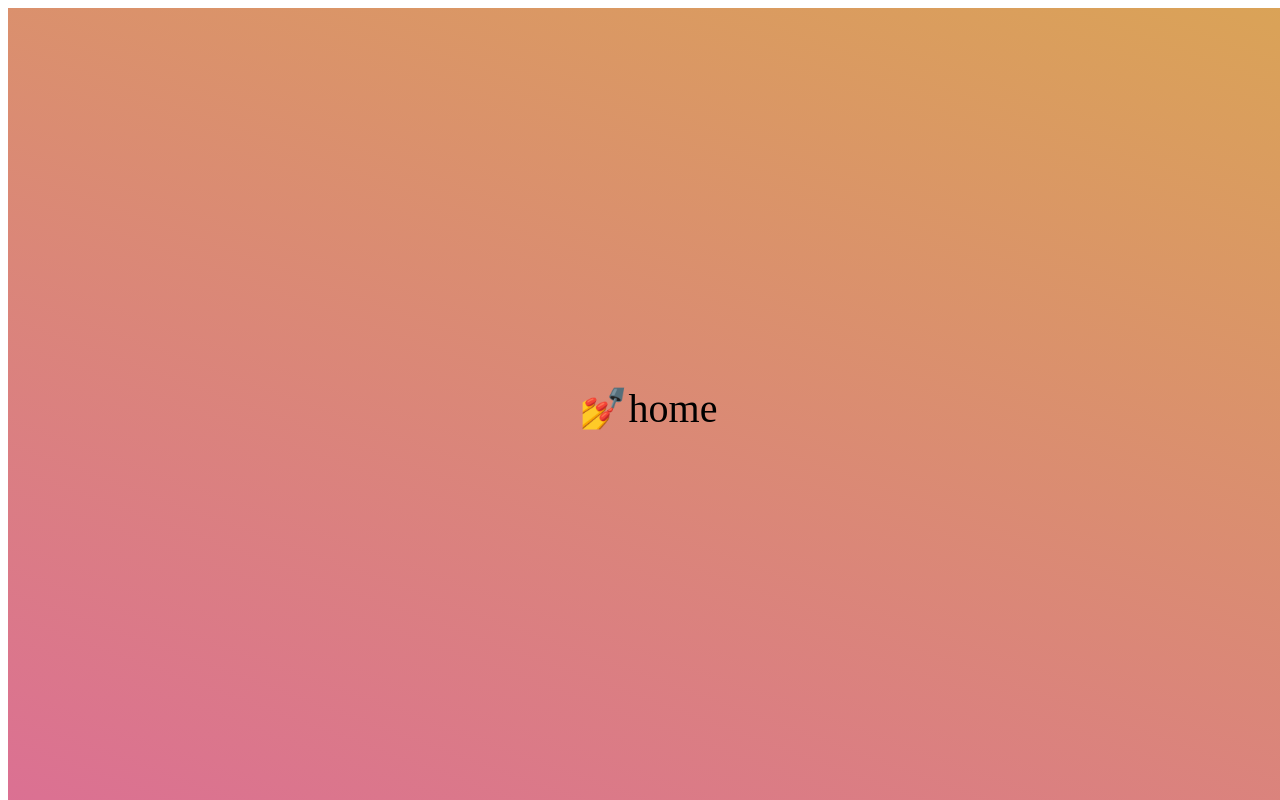
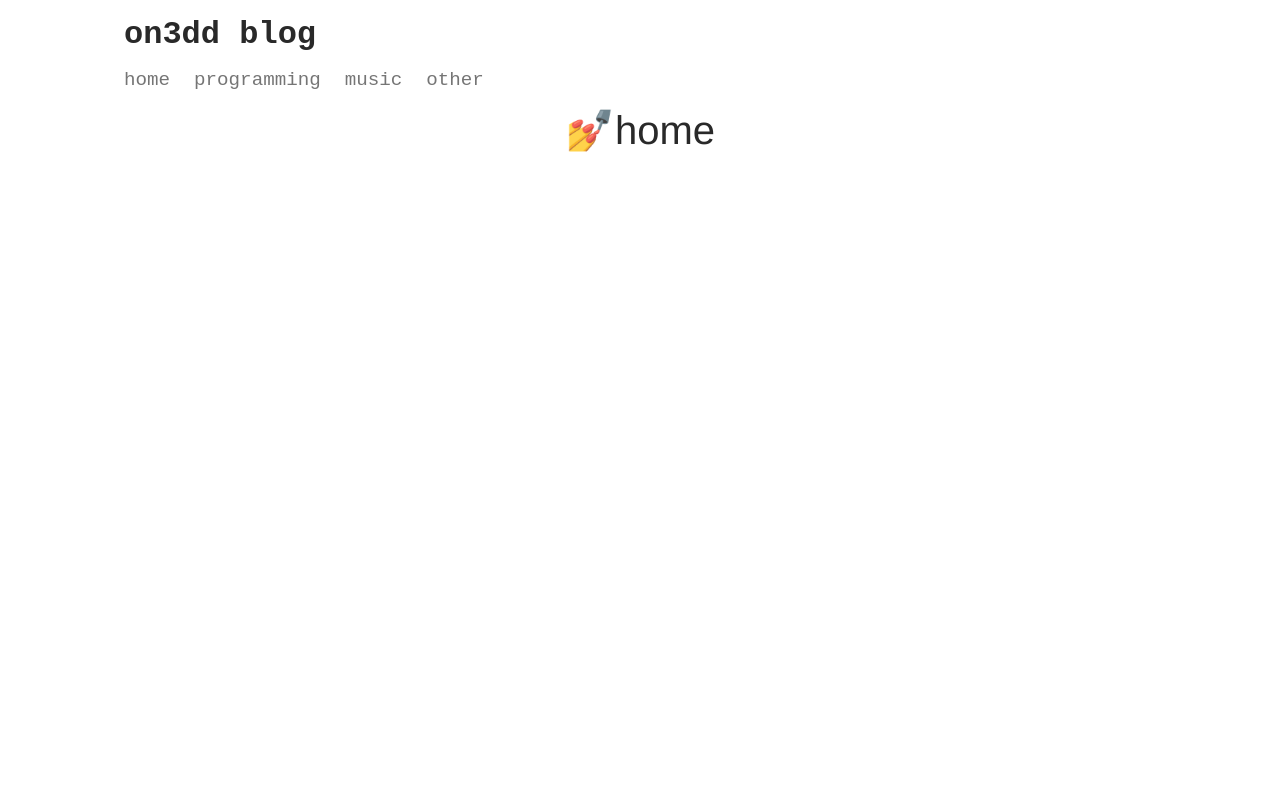
Before and after one commit to on3dd/mern-ssr-blog, a React (Create React App) app: page / in a window 1280 px wide. Built offline with nearby package versions, Linux system fonts and the light colour scheme.

Commit message:
created navbar

```diff
--- a/src/client/App.tsx
+++ b/src/client/App.tsx
@@ -3,20 +3,25 @@ import { Route, Switch, NavLink } from 'react-router-dom';
 import { hot } from 'react-hot-loader/root';
 import styled from 'styled-components';
 
+import Header from './components/base-ui/header';
+import GlobalStyles from '../utils/globalStyles';
+
 const AppContainer = styled.div`
   display: flex;
   align-items: center;
   justify-content: center;
-  position: fixed;
-  width: 100%;
   height: 100%;
+  padding: 0 40px;
   font-size: 40px;
-  background: linear-gradient(20deg, rgb(219, 112, 147), #daa357);
+  flex: 1;
 `;
 
 const App = () => {
   return (
-    <AppContainer>
+    <>
+      <Header />
+      <GlobalStyles />
+      <AppContainer className="body">
         💅
         <Switch>
           <Route exact path="/">home</Route>
@@ -24,6 +29,7 @@ const App = () => {
           <Route>ауе жизнь ворам</Route>
         </Switch>
       </AppContainer>
+    </>
   )
 };
 
--- /dev/null
+++ b/src/client/components/base-ui/header/Navbar.tsx
@@ -0,0 +1,59 @@
+import React from 'react';
+import { Link } from 'react-router-dom';
+import styled from 'styled-components';
+import { colors } from '../../../../utils/constants';
+
+const NavbarDiv = styled.nav`
+  display: block;
+  width: 100%;
+`;
+
+const NavbarUl = styled.ul`
+  display: flex;
+  width: inherit;
+  margin: 0;
+  padding: 0;
+`
+
+const NavbarLi = styled.li`
+  display: block;
+  list-style: none;
+  color: ${colors.lightGray};
+
+  &:hover {
+    color: ${colors.gray};
+  }
+
+  &:not(:first-child) {
+    margin-left: 1.5rem;
+  }
+`;
+
+const NavbarLink = styled(Link)`
+  color: inherit;
+  font-size: 1.2rem;
+  text-decoration: none;
+  text-transform: lowercase;
+  transition: all .1s ease-out;
+`;
+
+const routes = [
+  { to: '/', name: 'home' },
+  { to: '/programming', name: 'programming' },
+  { to: '/music', name: 'music' },
+  { to: '/other', name: 'other' },
+]
+
+const Navbar: React.FC = () => (
+  <NavbarDiv className="navbar">
+    <NavbarUl className="navbar__links">
+      {routes.map(el => (
+        <NavbarLi key={el.name} className="navbar__links">
+          <NavbarLink to={el.to}>{el.name}</NavbarLink>
+        </NavbarLi>
+      ))}
+    </NavbarUl>
+  </NavbarDiv>
+)
+
+export default Navbar;
--- /dev/null
+++ b/src/client/components/base-ui/header/index.tsx
@@ -0,0 +1,63 @@
+import React from 'react';
+import { Link } from 'react-router-dom'
+import styled from 'styled-components';
+import Navbar from './Navbar';
+
+const HeaderDiv = styled.div`
+  display: flex;
+  justify-content: center;
+  align-items: center;
+  padding: 0 40px;
+  font-family: 'Courier New', Courier, monospace;
+`;
+
+const InnerDiv = styled.div`
+  width: 100%;
+`;
+
+const InnerTopBar = styled.div`
+  display: flex;
+  width: 100%;
+`;
+
+const ContentDiv = styled.div`
+  display: flex;
+  align-items: center;
+`
+
+const Left = styled(ContentDiv)``
+const Right = styled(ContentDiv)``;
+
+const Brand = styled(Link)`
+  padding: 1rem 0;
+  font-size: 2rem !important;4
+  font-family: inherit;
+  font-weight: bolder;
+  text-decoration: none;
+`;
+
+const InnerNavbar = styled.div`
+  display: flex;
+  align-items: center;
+  width: 100%;
+  margin-bottom: 1rem;
+  font-family: inherit;
+`;
+
+const Header: React.FC = () => (
+  <HeaderDiv className="header">
+    <InnerDiv className="header__inner container">
+      <InnerTopBar className="header__inner-topbar">
+        <Left className="header__inner-left">
+          <Brand to="/" className="header__brand">on3dd blog</Brand>
+        </Left>
+        <Right className="header__inner=right"></Right>
+      </InnerTopBar>
+      <InnerNavbar className="header__inner-navbar">
+        <Navbar />
+      </InnerNavbar>
+    </InnerDiv>
+  </HeaderDiv>
+)
+
+export default Header;
--- /dev/null
+++ b/src/utils/globalStyles.ts
@@ -0,0 +1,35 @@
+import { createGlobalStyle } from 'styled-components';
+import { colors } from '../utils/constants';
+
+const GlobalStyle = createGlobalStyle`
+  body {
+    margin: 0;
+    color: ${colors.gray};
+    font-size: 16px;
+    font-family: Open-Sans, Helvetica, Sans-Serif;
+  }
+
+  #app {
+    display: flex;
+    flex-direction: column;
+    height: 100%;
+    min-height: 100vh;
+    width: 100vw;
+    overflow: hidden;
+  }
+
+  h1, h2, h3 {
+    color: ${colors.black};
+  }
+
+  a {
+    color: inherit;
+  }
+
+  .container {
+    padding: 0 1rem;
+    max-width: 1032px !important;
+  }
+`;
+
+export default GlobalStyle;
```
Also changed, not shown: src/utils/constants.ts (+6 -0 lines). Lines whose indentation alone changed are shown as unchanged.
